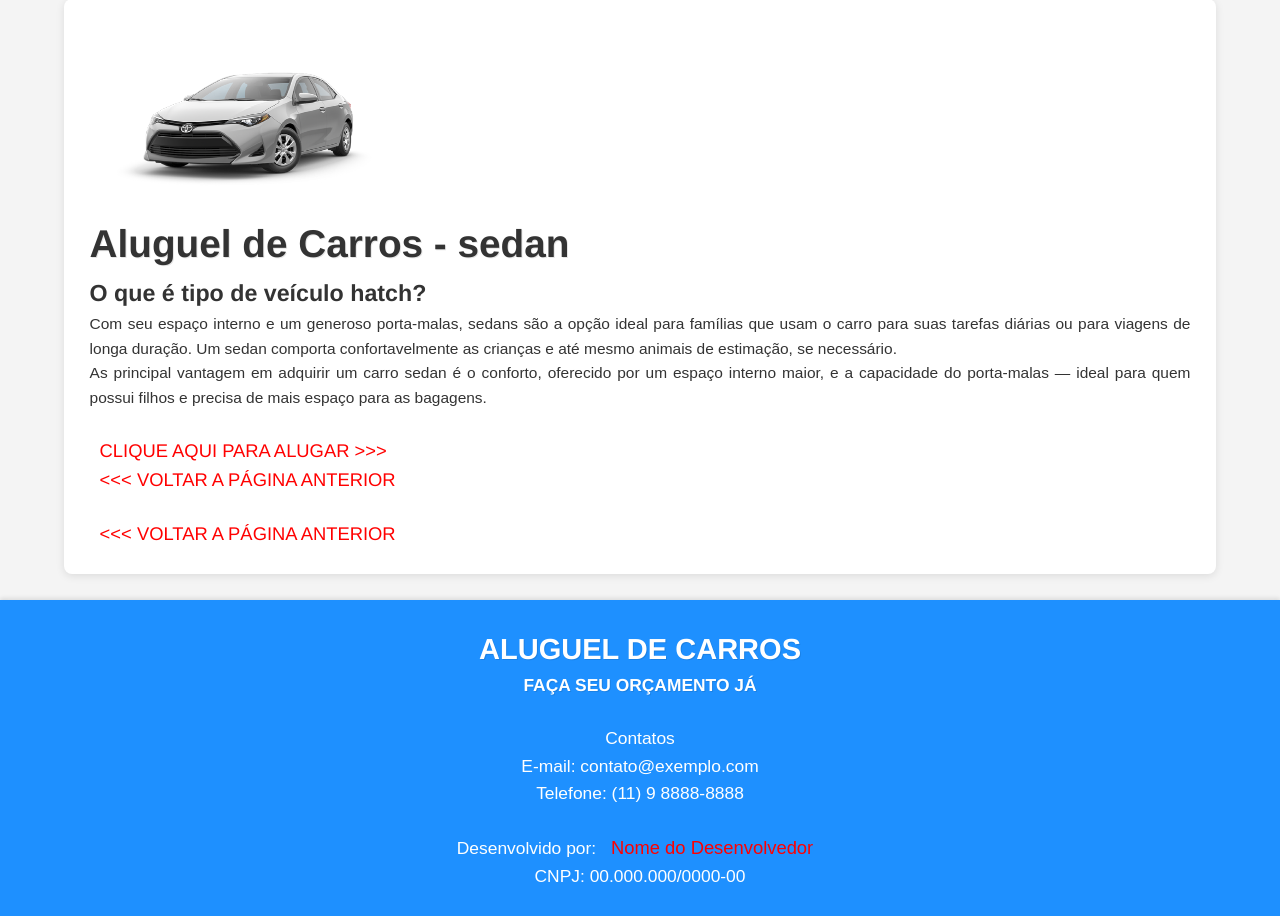
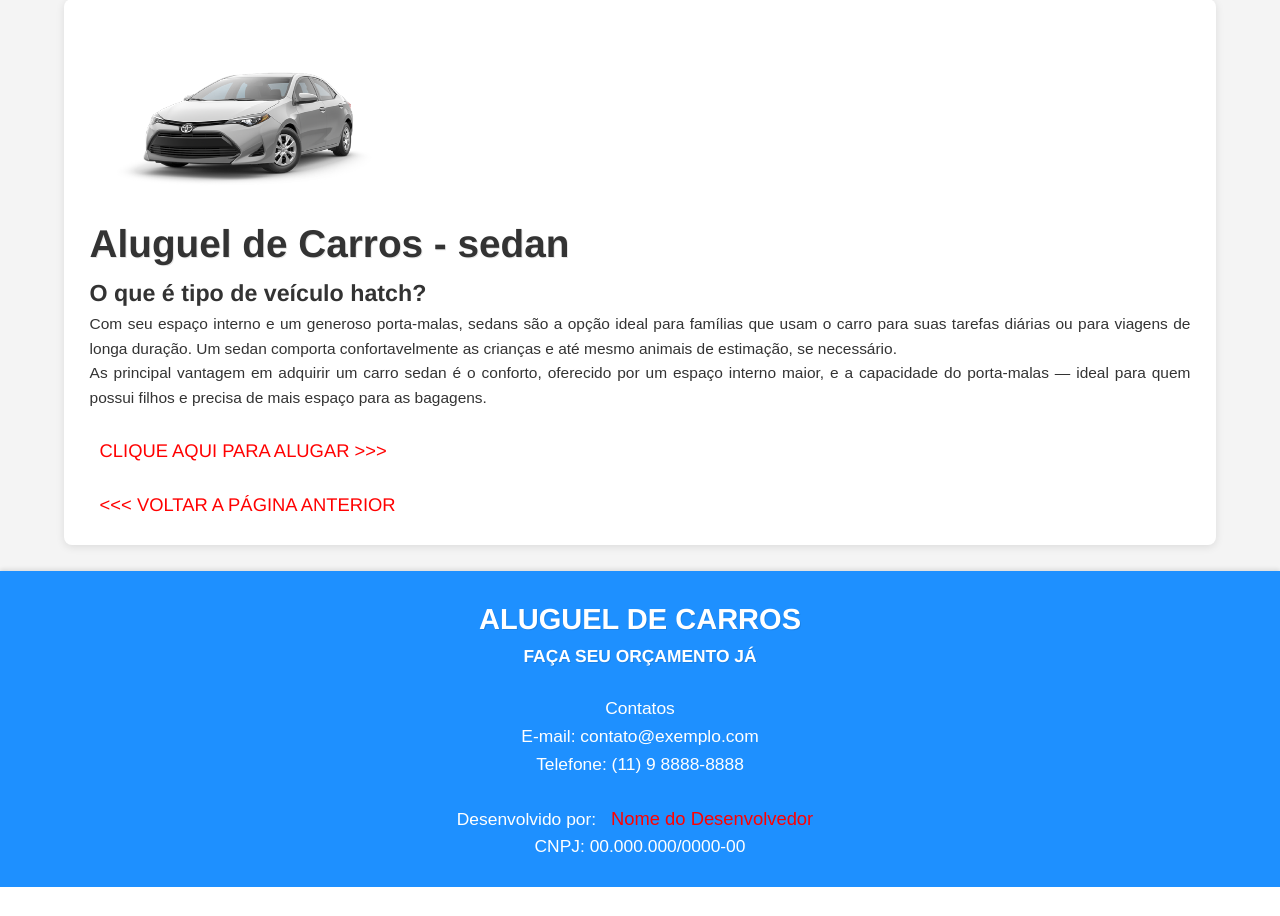
Before and after one commit to lamon-santos/sistema-de-aluguel-de-carros-em-php, a PHP site: page /sedan.php in a window 1280 px wide. Shown: the part 359-1275 px from the top of the page. After the commit the page ends 1246 px from the top, so only its background shows below. Run offline with PHP 8.4, Linux system fonts and the light colour scheme.

Commit message:
remoção de duplicidade do                 no código

```diff
--- a/sedan.php
+++ b/sedan.php
@@ -97,7 +97,6 @@
                 ?>
                 <br>
                 <a href="formularioaluguel.php">CLIQUE AQUI PARA ALUGAR >>></a><br>
-                <a href="index.php"> <<< VOLTAR A PÁGINA ANTERIOR</a><br>
                 <br>
                 <a href="index.php"> <<< VOLTAR A PÁGINA ANTERIOR</a>
             </section>
```
